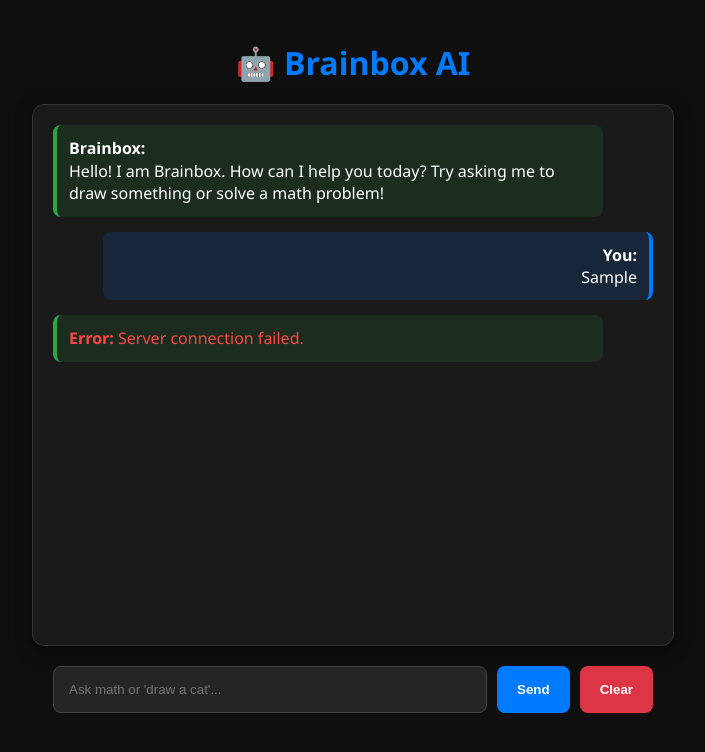
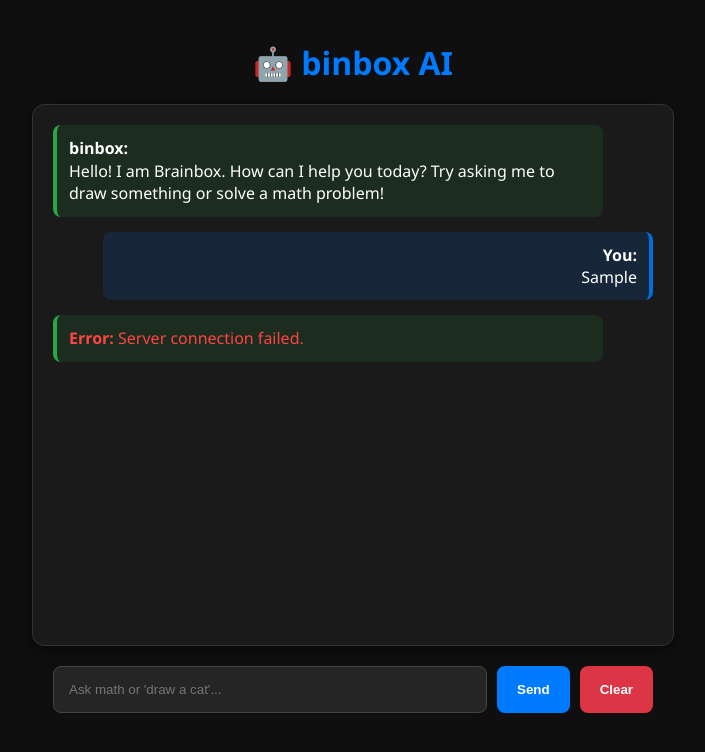
Before and after one commit to Donbili69/Brainbox, a website: page public/index.html in a window 1280 px wide. Both pictures are taken after typing "Sample" into the empty fields and a click on the button "Send". Shown: the whole page, without its empty margins (287-992 px from the left). Drawn offline with Linux system fonts and the light colour scheme; no server answers.

Commit message:
Initial commit

```diff
--- a/public/index.html
+++ b/public/index.html
@@ -3,7 +3,7 @@
 <head>
     <meta charset="UTF-8">
     <meta name="viewport" content="width=device-width, initial-scale=1.0">
-    <title>Brainbox AI Assistant</title>
+    <title>binbox AI Assistant</title>
     <style>
         body {
             font-family: 'Segoe UI', Tahoma, Geneva, Verdana, sans-serif;
@@ -70,13 +70,13 @@
         .msg { margin-bottom: 15px; padding: 12px; border-radius: 8px; line-height: 1.4; animation: fadeIn 0.3s; }
         @keyframes fadeIn { from { opacity: 0; transform: translateY(10px); } to { opacity: 1; transform: translateY(0); } }
 
-        .user-msg { background: #007bff22; border-right: 4px solid #007bff; text-align: right; margin-left: 50px; }
+        .user-msg { background: #007bff22; border-right: 4px solid #036dde; text-align: right; margin-left: 50px; }
         .bot-msg { background: #28a74522; border-left: 4px solid #28a745; text-align: left; margin-right: 50px; }
         img { max-width: 100%; border-radius: 8px; margin-top: 10px; border: 1px solid #444; }
     </style>
 </head>
 <body>
-    <h1>🤖 Brainbox AI</h1>
+    <h1>🤖 binbox AI</h1>
     <div id="chat-box"></div>
     <div class="input-area">
         <input type="text" id="userInput" placeholder="Ask math or 'draw a cat'...">
@@ -92,7 +92,7 @@
         window.onload = () => {
             chatBox.innerHTML += `
                 <div class="msg bot-msg">
-                    <b>Brainbox:</b><br>
+                    <b>binbox:</b><br>
                     Hello! I am Brainbox. How can I help you today? Try asking me to draw something or solve a math problem!
                 </div>`;
         };
```
